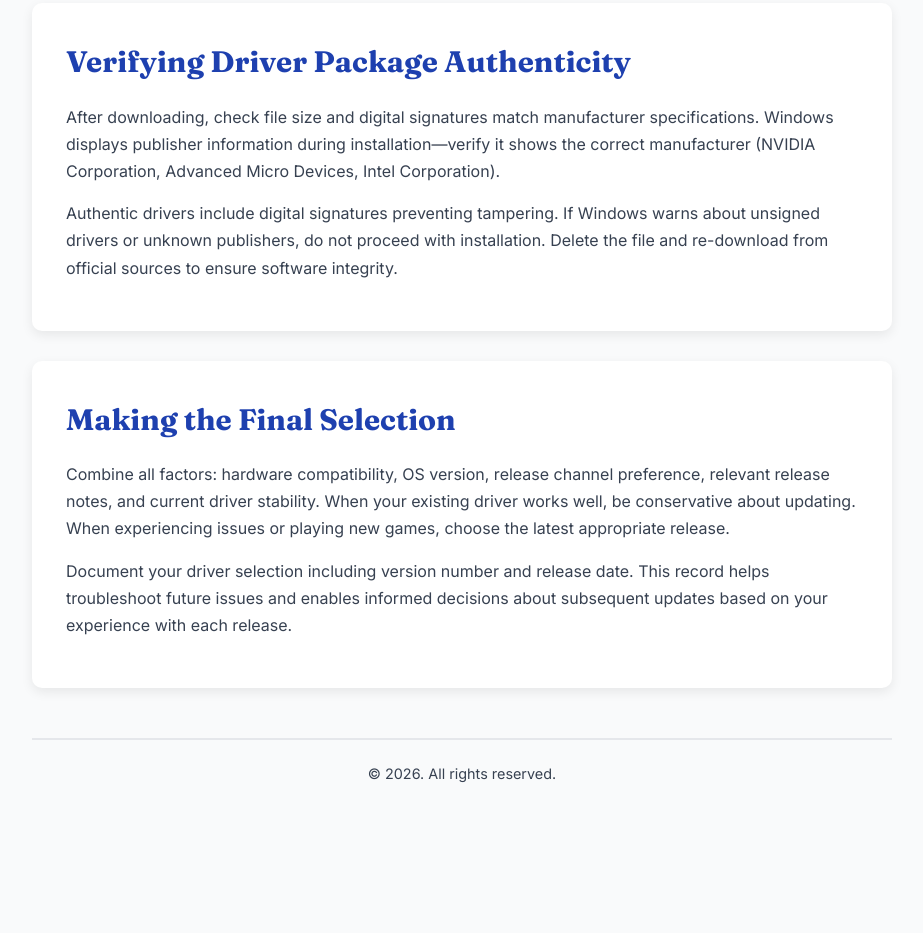
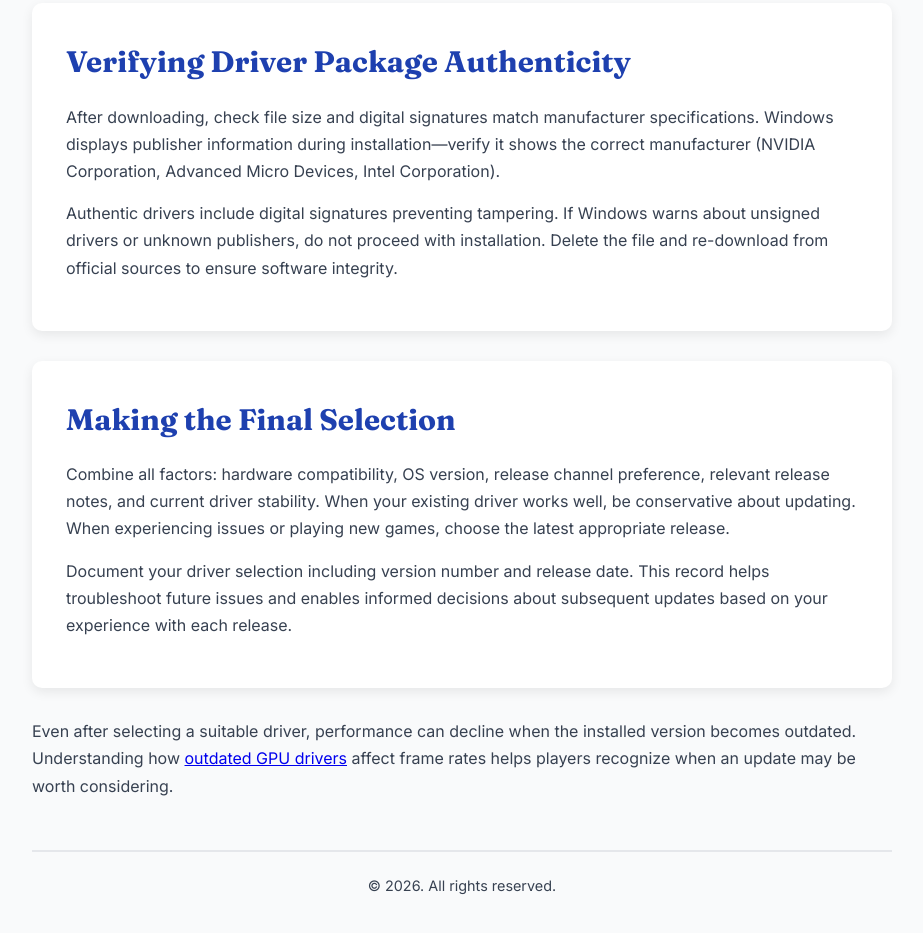
Before and after one commit to umjynb-lab/DriverforYour, a plain HTML site: page index.html in a window 1280 px wide. Shown: the part 3215-4148 px from the top of the page, without its empty margins (178-1101 px from the left). Before the commit the page ends 4057 px from the top, so only its background shows below. Drawn offline with Linux system fonts and the light colour scheme.

Commit message:
Update index.html

```diff
--- a/index.html
+++ b/index.html
@@ -4,6 +4,7 @@
 <meta charset="UTF-8">
 <meta name="viewport" content="width=device-width, initial-scale=1.0">
 <title>How to Choose the Right Graphics Driver for Your Gaming PC</title>
+  <meta name="google-site-verification" content="dbgpBptgJ4aL3RTkeb1EB6XYaU0b2kJFaK3XEHZes1o" />
 <link rel="canonical" href=""><script>document.querySelector('link[rel="canonical"]').href=window.location.href;</script>
 <style>
 @import url('https://fonts.googleapis.com/css2?family=Inter:wght@400;700&family=Fraunces:wght@700&display=swap');
@@ -97,6 +98,7 @@ footer { text-align: center; margin-top: 50px; padding-top: 22px; border-top: 2p
 <p>Combine all factors: hardware compatibility, OS version, release channel preference, relevant release notes, and current driver stability. When your existing driver works well, be conservative about updating. When experiencing issues or playing new games, choose the latest appropriate release.</p>
 <p>Document your driver selection including version number and release date. This record helps troubleshoot future issues and enables informed decisions about subsequent updates based on your experience with each release.</p>
 </div>
+  <p>Even after selecting a suitable driver, performance can decline when the installed version becomes outdated. Understanding how <a href="https://umjynb.codeberg.page/GPUDriversCan/">outdated GPU drivers</a> affect frame rates helps players recognize when an update may be worth considering.</p>
 <footer>
 <p>&copy; 2026. All rights reserved.</p>
 </footer>
```
